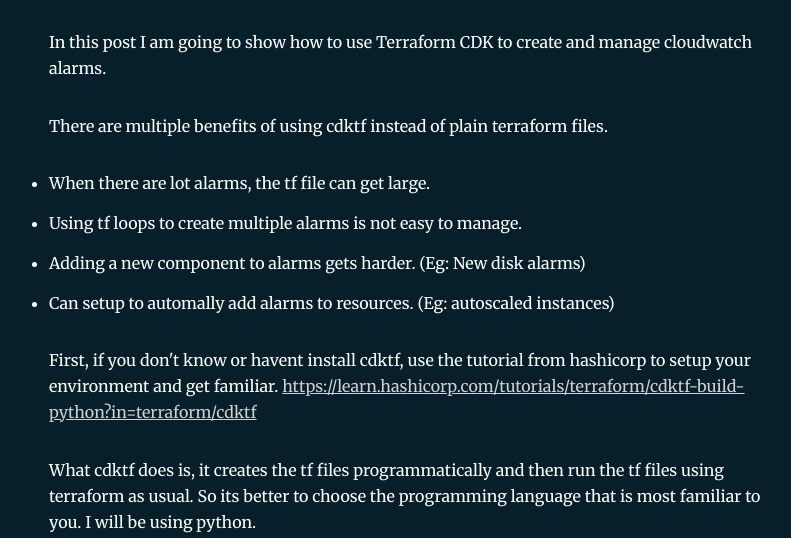
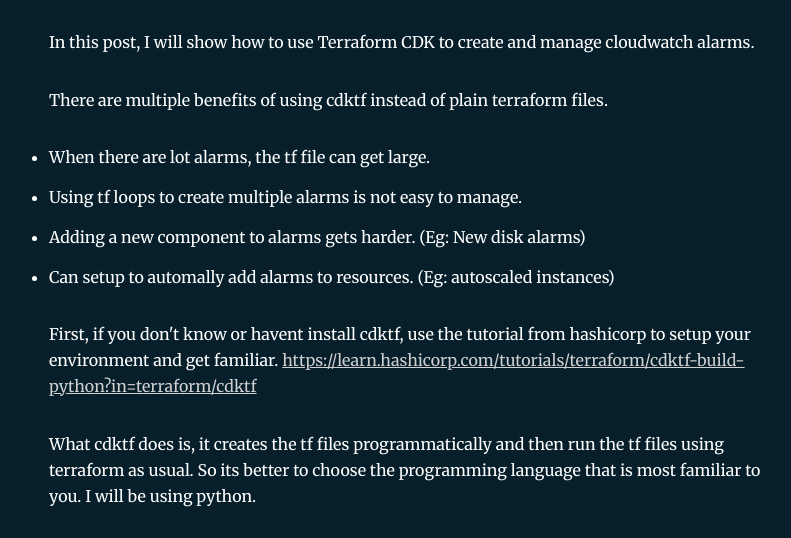
Before and after one commit to miyurusankalpa/miyurublog, a Gatsby site: page /cw-alarms-using-tfcdk-1/ in a window 1280 px wide. Shown: the part 255-793 px from the top of the page, without its empty margins (227-1018 px from the left). Built offline with nearby package versions, Linux system fonts and the light colour scheme; Gatsby itself is replaced by a stand-in of ours; some packages are replaced by stand-ins of ours.

Commit message:
Update index.md

```diff
--- a/content/blog/cw-alarms-using-tfcdk-1/index.md
+++ b/content/blog/cw-alarms-using-tfcdk-1/index.md
@@ -5,7 +5,7 @@
 draft: false
 ---
 
-In this post I am going to show how to use Terraform CDK to create and manage cloudwatch alarms.
+In this post, I will show how to use Terraform CDK to create and manage cloudwatch alarms.
 
 There are multiple benefits of using cdktf instead of plain terraform files.
 
```
